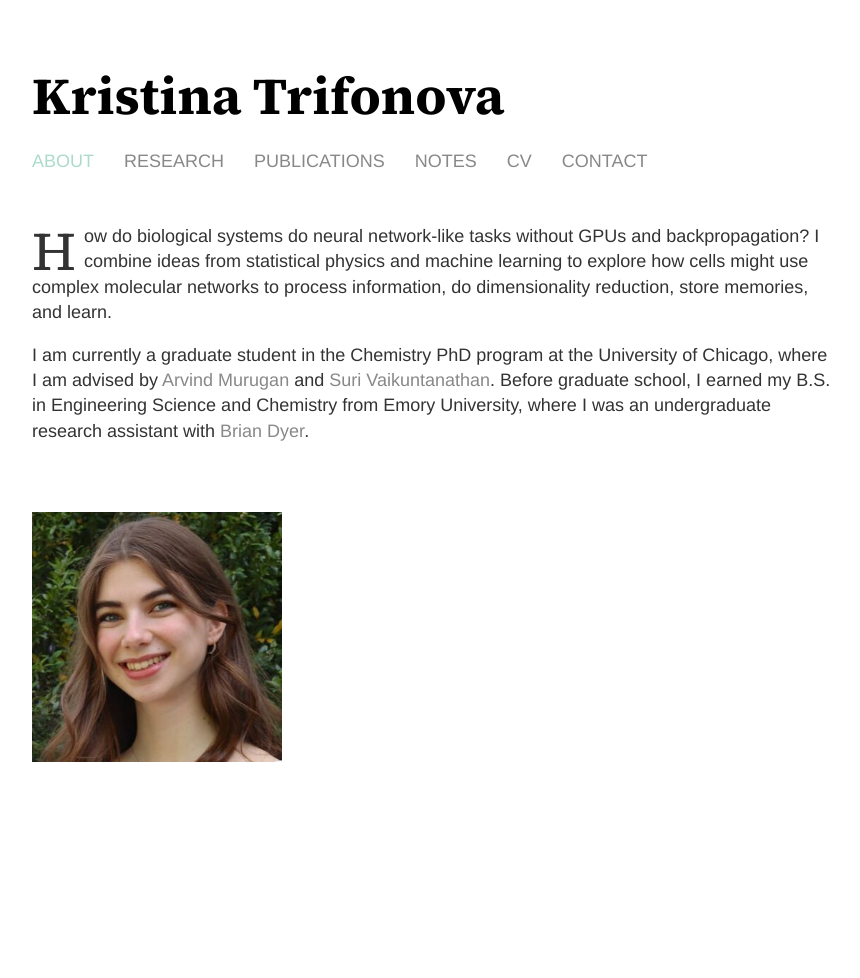
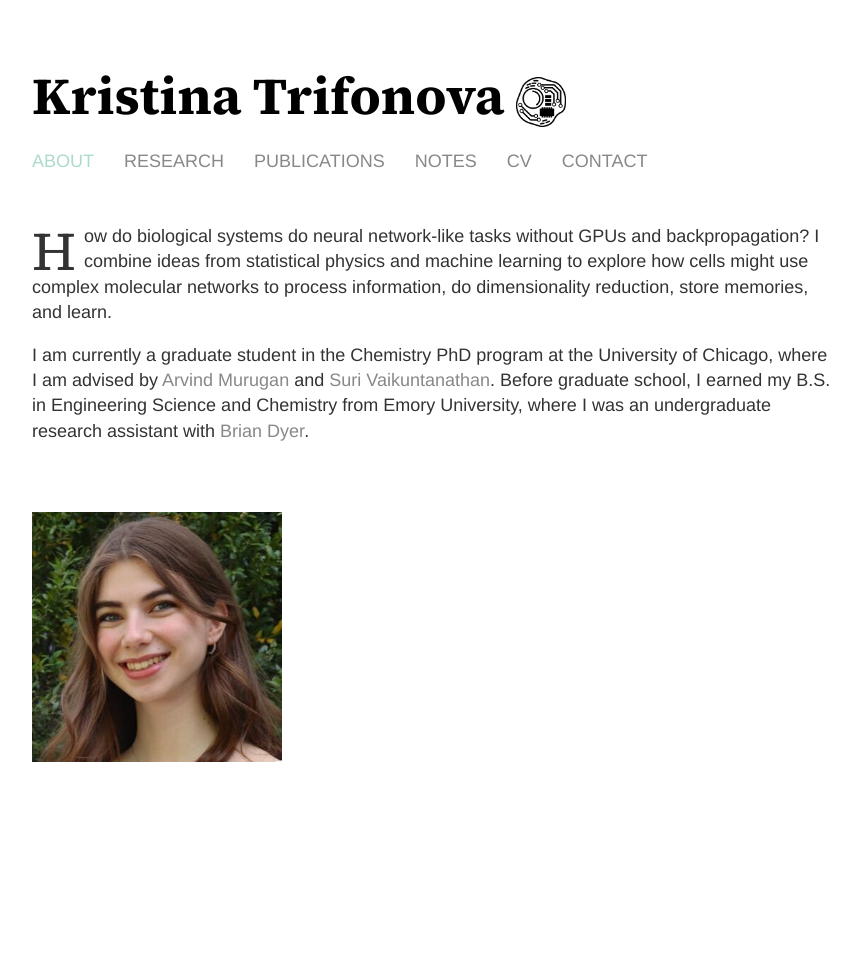
Before and after one commit to k-trifonova/k-trifonova.github.io, a Jekyll site: the page built from index.html, in a window 1280 px wide. Shown: the whole page, without its empty margins (208-1068 px from the left). Built offline with Jekyll 4.4.1, drawn with Linux system fonts in a browser that asks for light colours.

Commit message:
updating cell icons

```diff
--- a/_layouts/default.html
+++ b/_layouts/default.html
@@ -3,7 +3,7 @@
 	<head>
 		<title>{{ page.title }}</title>
 		<link rel="stylesheet" type="text/css" href="/css/main.css">
-		<link rel="icon" href="../img/circuit cell_black.png">
+		<link rel="icon" href="../img/circuit cell_curvy.png">
 		<!-- FOR LATER, VERIFY SITE WITH GOOGLE: meta name="google-site-verification" content="RIvn8sP16jiMLaGGnF1h_B-bjoIBx6Go_YZU3GL_3-I"/ -->
 		<script>
   MathJax = {
@@ -30,7 +30,7 @@
 		<body>
 			<div class="container">
 				<div class="blurb">
-					<h1>Kristina Trifonova</h1>
+					<h1>Kristina Trifonova <img src="../img/circuit cell_curvy.png" style="width: 50px; height: 50px; vertical-align: middle;"></h1>
 				</div>
 			</div>
 			<div class="container">
```
